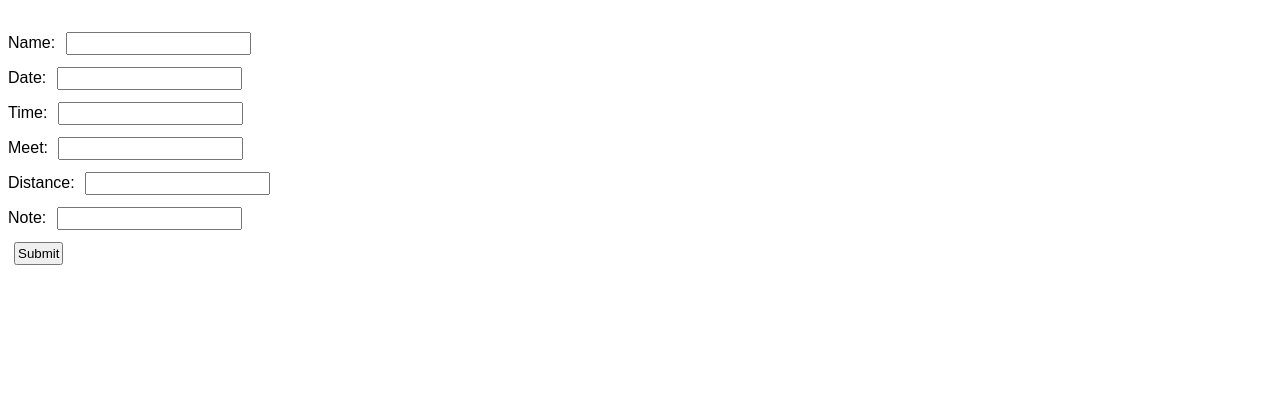
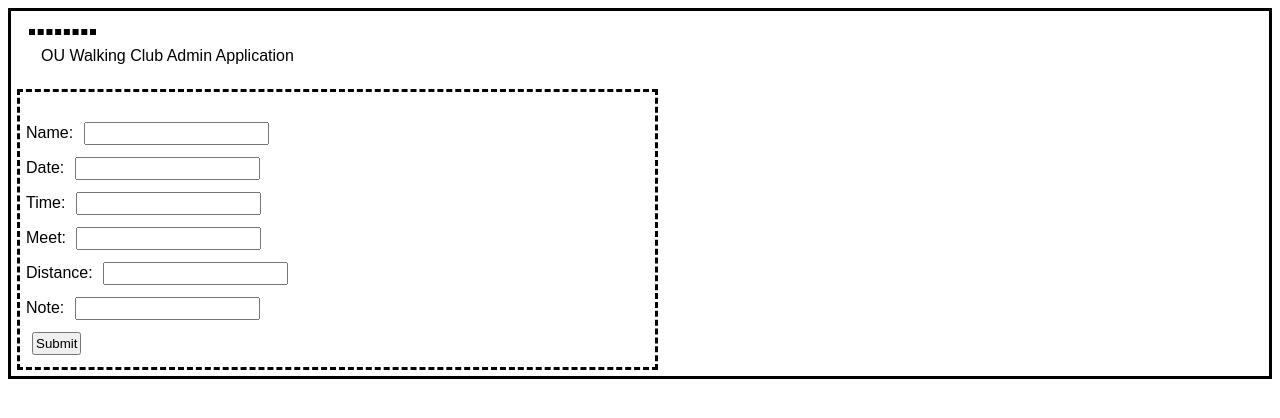
Before and after one commit to harrietc52/T284_EMA_Part2, a plain HTML site: page q2a.html in a window 1280 px wide. Drawn offline with Linux system fonts and the light colour scheme.

Commit message:
Started to add basic layout

```diff
--- a/q2a.css
+++ b/q2a.css
@@ -6,3 +6,25 @@ input {
   padding: 2px;
   margin: 6px;
 }
+
+.page {
+  padding: 6px;
+  border: solid;
+}
+
+.heading {
+  padding: 6px;
+  margin: 6px;
+  height: 10%;
+}
+
+.logo {
+  border: dashed;
+  width: 5%;
+}
+
+.form {
+  padding: 6px;
+  border: dashed;
+  width: 50%;
+}
--- a/q2a.html
+++ b/q2a.html
@@ -6,14 +6,25 @@
     <meta charset="utf-8"/>
     <title>Basic HTML5 Form</title>
 
-    <meta name="description" content="TT284 Page Template"/>
+    <meta name="description" content="TT284 EMA Qu2"/>
     <meta name="author" content="Harriet Craven"/>
     <link rel="stylesheet" href="q2a.css"/>
 
   </head>
 
   <body>
+    <div class="page">
 
+      <div class="heading">
+        <div class="logo">
+        </div>
+
+        <div class="heading">
+          OU Walking Club Admin Application
+        </div>
+      </div>
+
+      <div class="form">
         <form method="post" action="https://students.open.ac.uk/mct/tt284/reflect/reflect.php" id="newWalkForm" name="newWalkForm">
 
           <input type="hidden" name="sessionID" id="sessionID" value="12345678-09ab-1111-cdef"><br>
@@ -50,7 +61,8 @@
           <input type="submit" name="submit" value="Submit" />
 
         </form>
-
+      </div>
+    </div>
   </body>
 
 </html>
```
Lines whose indentation alone changed are shown as unchanged.
